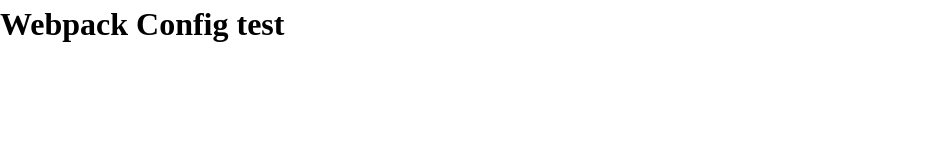
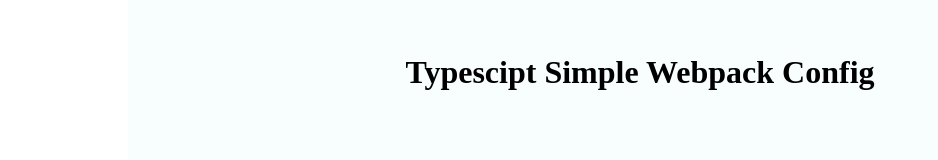
Before and after one commit to mikohan/simple-typescript-webpack-config-2020, a website built with webpack: page public/index.html in a window 1280 px wide. Shown: the whole page, without its empty margins (0-938 px from the left). Built offline with nearby package versions, Linux system fonts and the light colour scheme.

Commit message:
Done whith typescript webpack configuration

```diff
--- a/public/index.html
+++ b/public/index.html
@@ -2,9 +2,13 @@
   <head>
     <meta charset="UTF-8" />
     <meta name="viewport" content="width=device-width, initial-scale=1.0" />
-    <title>Typescipt Webpack Config</title>
+    <title>Typescipt Simple Webpack Config</title>
   </head>
   <body>
-    <h1>Webpack Config test</h1>
+    <div class="container">
+      <div class="child">
+        <h1>Typescipt Simple Webpack Config</h1>
+      </div>
+    </div>
   </body>
 </html>
--- a/src/index.ts
+++ b/src/index.ts
@@ -1,6 +1,2 @@
-import { second } from './second';
-// import './scss/index.scss';
 import './styles/index.scss';
-console.log('Hello typescript from Index');
-
-second('Say hello from webpack NOW');
+console.log('Typescript Simple Webpack Config');
--- a/src/second.ts
+++ /dev/null
@@ -1,5 +0,0 @@
-console.log('from second file');
-
-export const second: (param: string) => void = (param) => {
-  console.log(`${param} from second file`);
-};
--- a/src/styles/index.scss
+++ b/src/styles/index.scss
@@ -1 +1,16 @@
 @import './reset.scss';
+
+.container {
+  height: 100vh;
+  width: 100vw;
+}
+
+.child {
+  background-color: #f8fefe;
+  height: 100vh;
+  width: 80%;
+  margin: 0 auto;
+  display: flex;
+  justify-content: center;
+  padding-top: 3rem;
+}
--- a/tsconfig.json
+++ b/tsconfig.json
@@ -6,6 +6,7 @@
     // "incremental": true,                   /* Enable incremental compilation */
     "target": "es6" /* Specify ECMAScript target version: 'ES3' (default), 'ES5', 'ES2015', 'ES2016', 'ES2017', 'ES2018', 'ES2019', 'ES2020', or 'ESNEXT'. */,
     "module": "es2015" /* Specify module code generation: 'none', 'commonjs', 'amd', 'system', 'umd', 'es2015', 'es2020', or 'ESNext'. */,
+    "strictPropertyInitialization": false,
     // "lib": [],                             /* Specify library files to be included in the compilation. */
     // "allowJs": true,                       /* Allow javascript files to be compiled. */
     // "checkJs": true,                       /* Report errors in .js files. */
```
